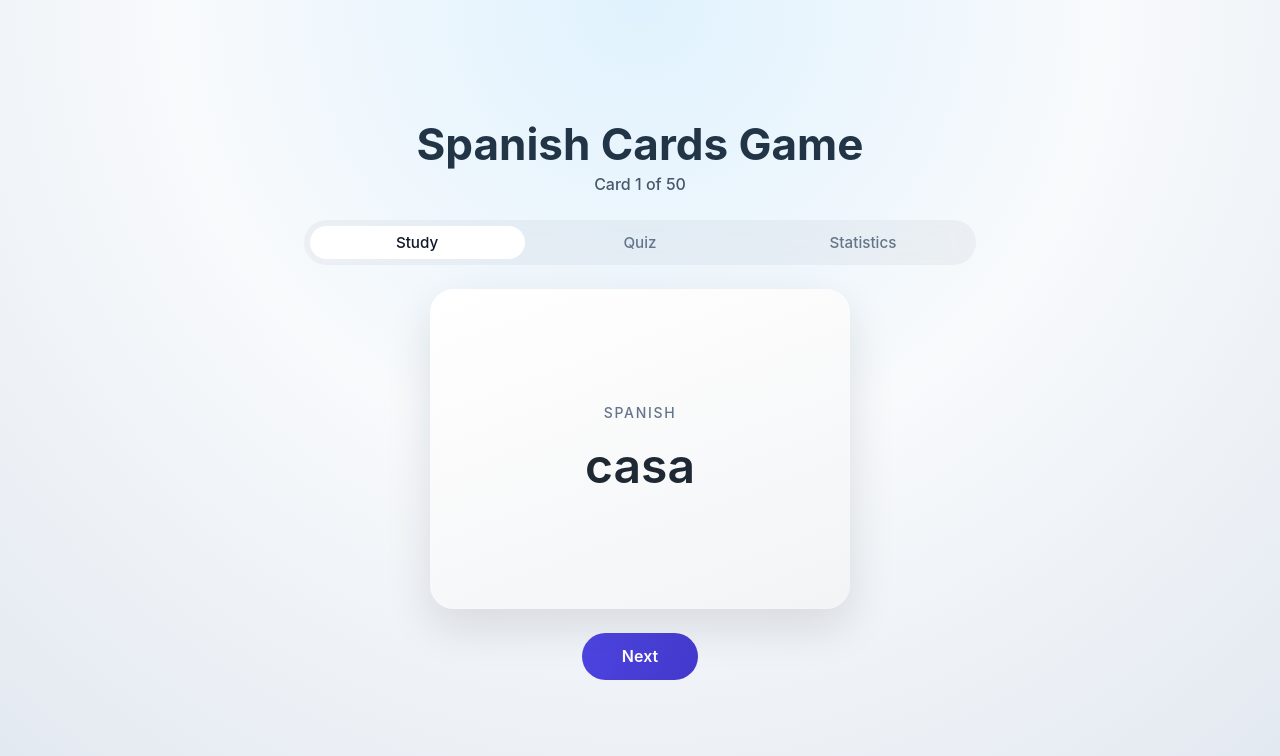
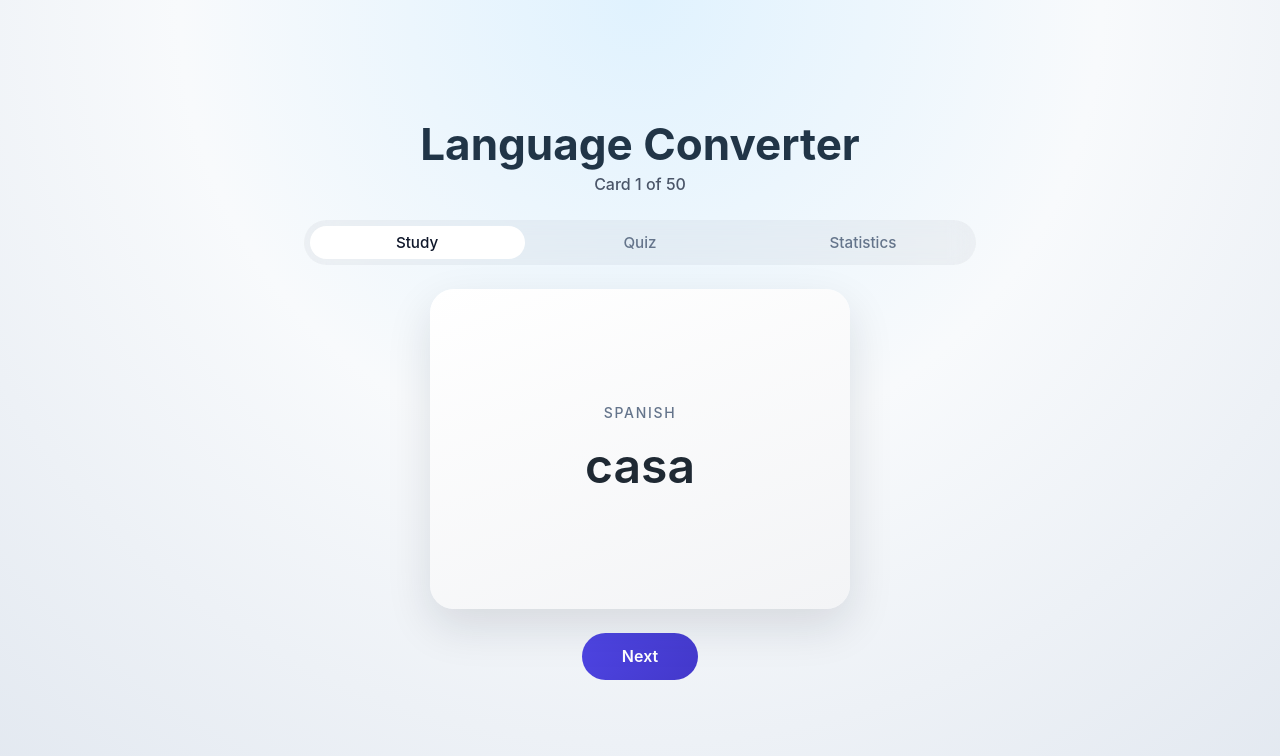
Before and after one commit to anupamprasad/flashcards, a React (Vite) app in the folder client/: page / in a window 1280 px wide. Shown: the top 756 px of the page. Built offline with nearby package versions, Linux system fonts and the light colour scheme.

Commit message:
feat: update app title to 'Language Converter'

```diff
--- a/client/src/App.tsx
+++ b/client/src/App.tsx
@@ -121,7 +121,7 @@ function App() {
   return (
     <div className="app-shell">
       <header className="app-header">
-        <h1>Spanish Cards Game</h1>
+        <h1>Language Converter</h1>
         {activeView === 'study' && currentCard && (
           <p className="deck-progress">
             Card {currentIndex + 1} of {totalCards}
```
